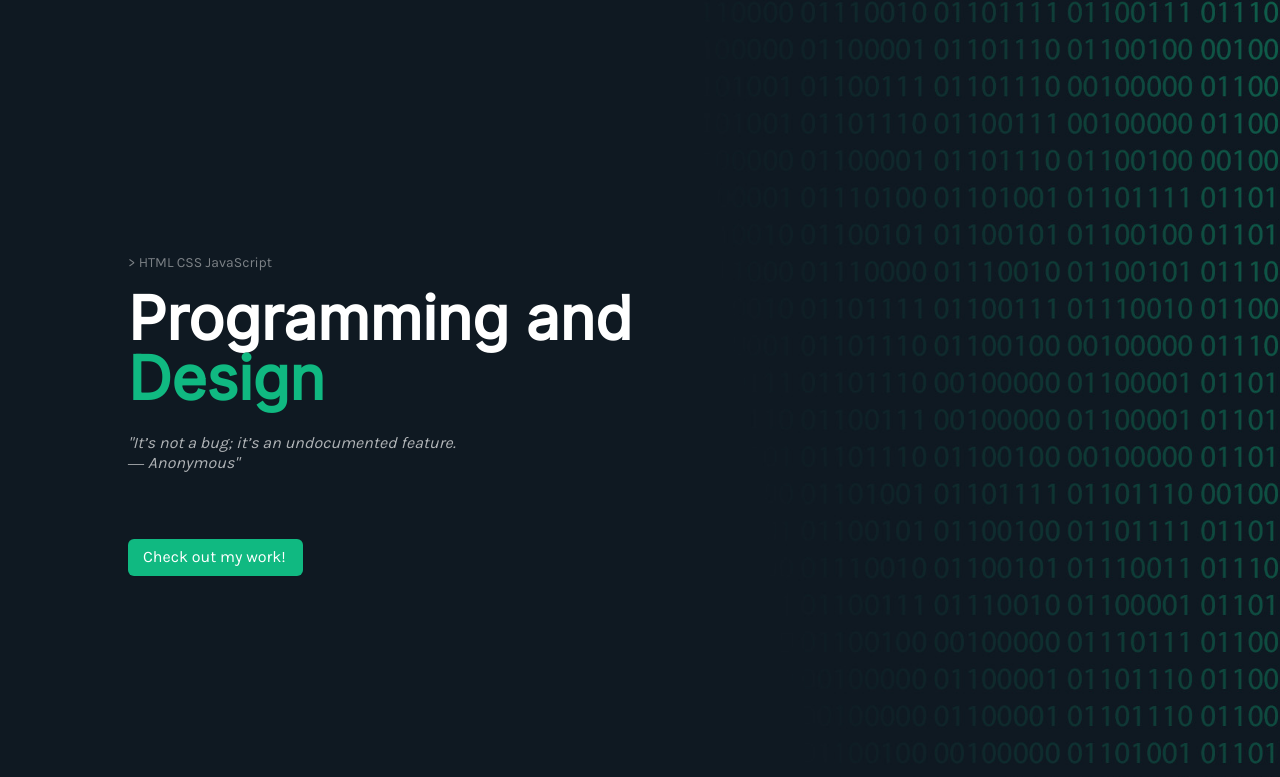
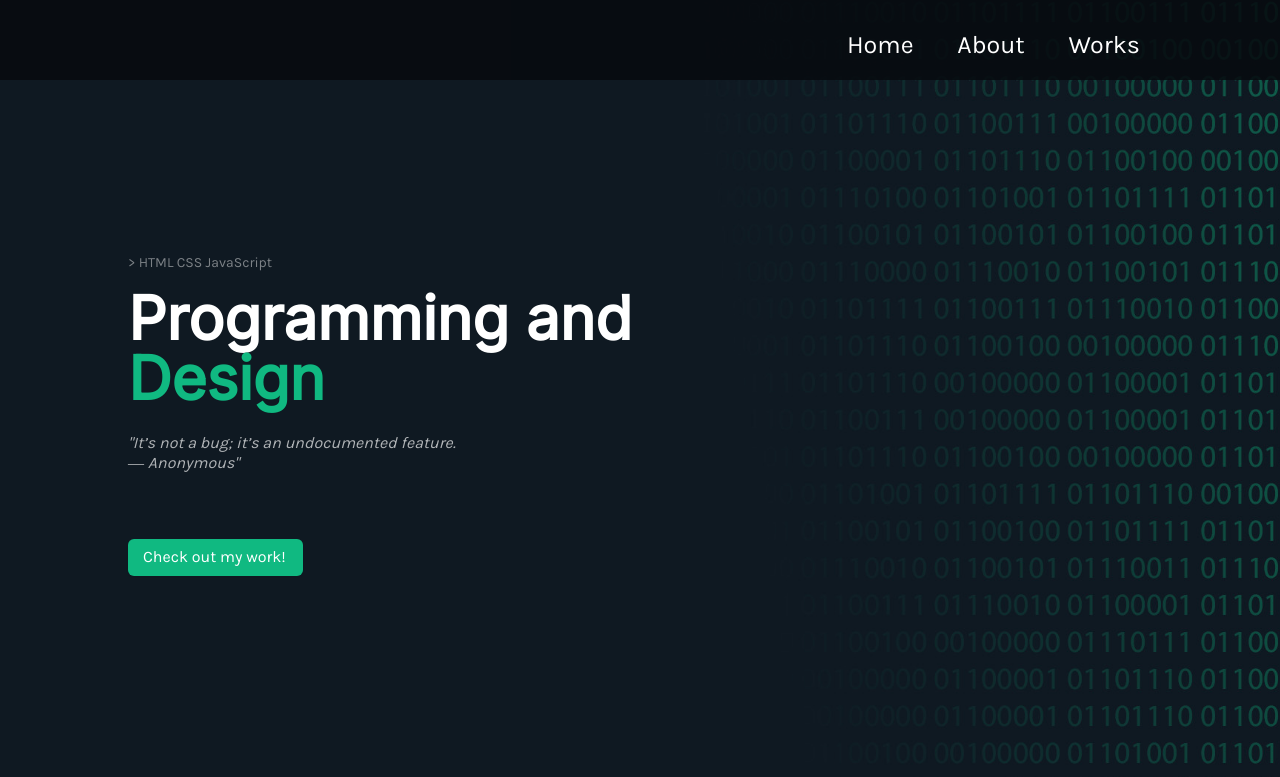
Before and after one commit to Tomas1564230/Portfolio, a plain HTML site: page PortfolioWeb/index.html in a window 1280 px wide. Shown: the top 777 px of the page. Drawn offline with nearby package versions, Linux system fonts and the light colour scheme.

Commit message:
Nav ADDED

```diff
--- a/PortfolioWeb/index.css
+++ b/PortfolioWeb/index.css
@@ -8,6 +8,47 @@ body {
 
 
 /* Header */
+a:link, a:visited{
+    color: white;
+    text-decoration: none;
+
+}
+
+
+.topNavLink {
+    padding-right: 40px;
+    text-align: right;
+    font-size: 25px;
+    color: white;
+
+}
+
+.topNav {
+    display: inline;
+    float: right;
+    margin-top: -10px;
+    padding-right: 100px;
+
+}
+
+.topNavLink:hover {
+
+    color: #10B981;
+    text-decoration: underline;
+
+}
+
+.headerNav {
+
+    background-color: #070b0fde;
+    padding-top: 50px;
+    height: 30px;
+    z-index: 99999000;
+    margin-bottom: -30px;
+    position: fixed;
+    width: 100%;
+}
+
 
 
 .header, .about {
@@ -102,7 +143,7 @@ body {
 
 }
 
-.portfolioWork1, .portfolioWork2, .portfolioWork3, .portfolioWork4 {
+.portfolioWork {
     object-fit: contain;
     overflow: hidden;
     padding-top: 20px;
@@ -113,7 +154,7 @@ body {
 
 }
 
-.portfolioWork1:hover, .portfolioWork2:hover, .portfolioWork3:hover, .portfolioWork4:hover {
+.portfolioWork:hover {
     transition-duration: 0.5s;
     filter: blur(2px);
     transform: scale(1.05);
--- a/PortfolioWeb/index.html
+++ b/PortfolioWeb/index.html
@@ -5,7 +5,15 @@
         <link href='https://fonts.googleapis.com/css?family=Karla' rel='stylesheet'>
 
     <body>
-        <div class="header">
+        <div class="headerNav">
+        <nav class="topNav">
+            <a href="#header" class="topNavLink" onclick=scrollHeader()>Home</a>
+            <a href="#about" class="topNavLink" onclick=scrollAbout()>About</a>
+            <a href="#work" class="topNavLink" onclick=scrollWork()>Works</a>
+        </nav>
+    </div>
+        <div class="header" id="head">
+
                 <div class="gridHeaderOne">
                 <p class="headerSubTitle">> HTML CSS JavaScript</p>
                 <h1 class="headerTitle">Programming and <span style="color:#10B981">Design</h1>
@@ -14,7 +22,7 @@
                 </div>
                 <div class="gridHeaderTwo"></div>
         </div>
-        <div class="about">
+        <div class="about" id="aboutEl">
             <div class="aboutOne"></div>
             <div class="aboutTwo">
                 <p class="aboutSubTitle">> ABOUT</p>
@@ -27,10 +35,10 @@
             <hr class="workDivider">
 
             <div class="porfolioWorks">
-                <div class="portfolioWork1"><a href="https://milabaits.sk" target="_blank"><image src="/Images/milabaits.jpg"></a></div>
-                <div class="portfolioWork2"><a href="phoco.sk"target="_blank"><image src="/Images/phoco.jpg"></a></div>
-                <div class="portfolioWork3"><a href="https://www.donnabellapresov.sk" target="_blank"><image src="/Images/dona-bella.jpg"></div>
-                <div class="portfolioWork4"><a href="https://janinekozmetika.sk" target="_blank"><image src="/Images/janine.jpg"></a></div>
+                <div class="portfolioWork"><a href="https://milabaits.sk" target="_blank"><image src="/Images/milabaits.jpg"></a></div>
+                <div class="portfolioWork"><a href="phoco.sk"target="_blank"><image src="/Images/phoco.jpg"></a></div>
+                <div class="portfolioWork"><a href="https://www.donnabellapresov.sk" target="_blank"><image src="/Images/dona-bella.jpg"></div>
+                <div class="portfolioWork"><a href="https://janinekozmetika.sk" target="_blank"><image src="/Images/janine.jpg"></a></div>
             </div>
 
 
--- a/PortfolioWeb/index.js
+++ b/PortfolioWeb/index.js
@@ -37,6 +37,14 @@ function generatePasswordsButton() {
 
 // Header button scroll smooth
 
+function scrollHeader(){
+    workScrollEl = document.getElementById("head")
+    workScrollEl.scrollIntoView({behavior: 'smooth'})
+}
+function scrollAbout(){
+    workScrollEl = document.getElementById("aboutEl")
+    workScrollEl.scrollIntoView({behavior: 'smooth'})
+}
 function scrollWork(){
     workScrollEl = document.getElementById("WorkToScroll")
     workScrollEl.scrollIntoView({behavior: 'smooth'})
```
